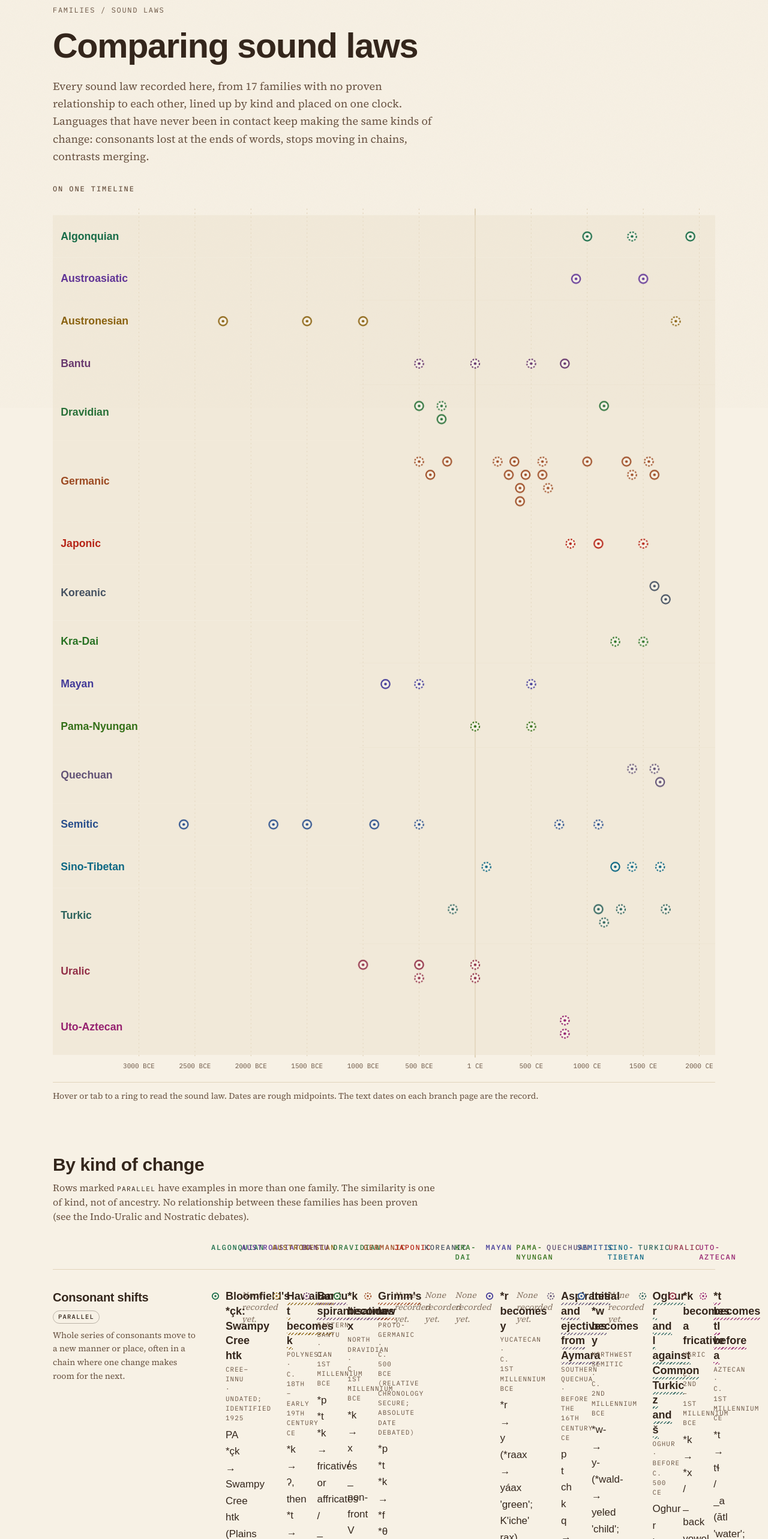
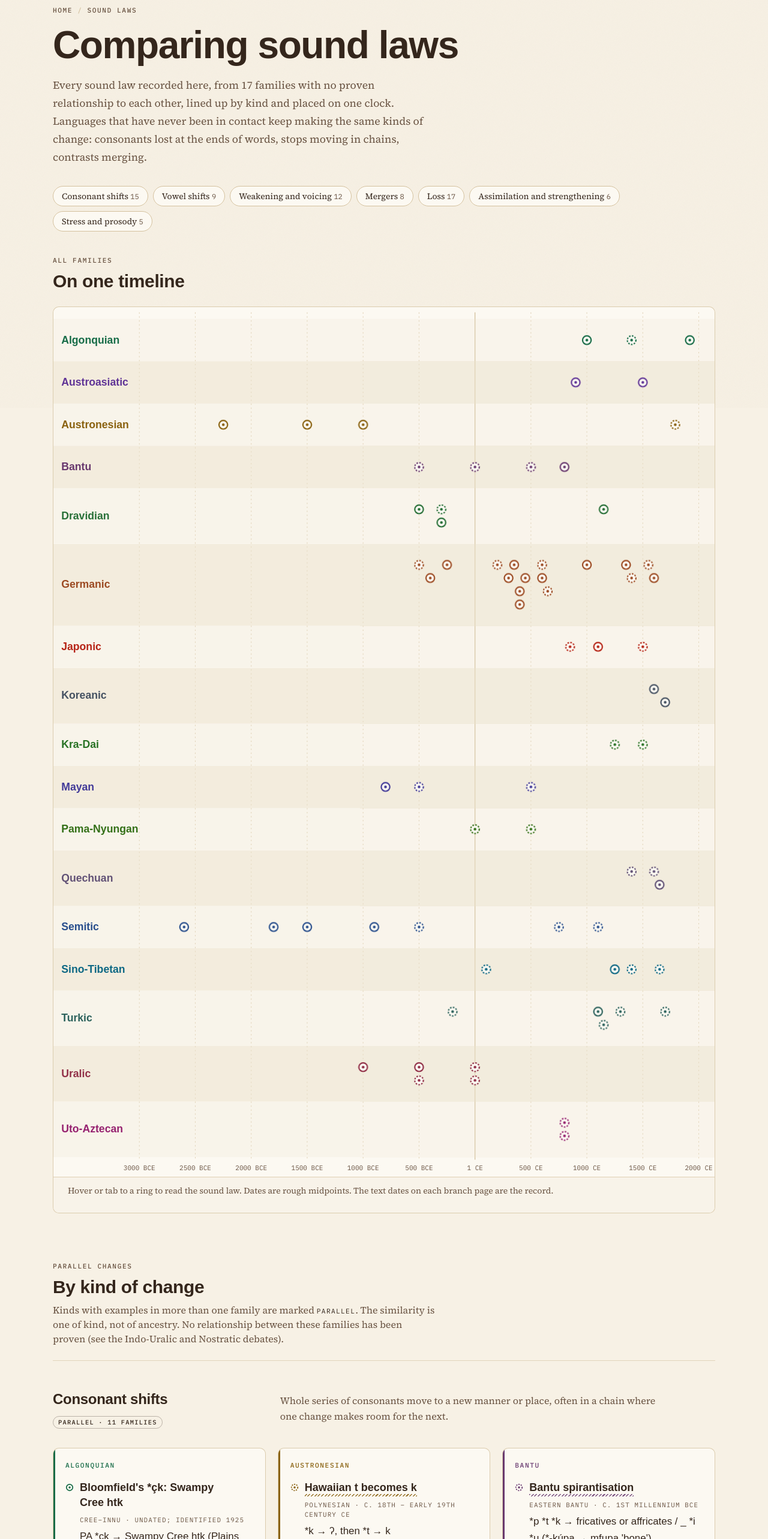
Before and after one commit to andifathulms/language-lineage, a Next.js app: page /sound-laws in a window 1280 px wide. Shown: the part 120-2686 px from the top of the page at 60% size. Built offline with nearby package versions, Linux system fonts and the light colour scheme; a web font is replaced by a local one.

Commit message:
fix: sound-law comparison no longer overlaps with 17 families
Replace the one-column-per-family matrix with a card grid per kind of change,
add jump links, and set the timeline on a plate with alternating lanes.

Co-Authored-By: Claude Opus 5.5 (1M context) <noreply@anthropic.com>

```diff
--- a/src/app/sound-laws/page.tsx
+++ b/src/app/sound-laws/page.tsx
@@ -20,7 +20,7 @@ function LawItem({ e }: { e: SoundLawEntry }) {
           cx="8"
           cy="8"
           r="6"
-          className="fill-cream stroke-accent"
+          className="fill-paper stroke-accent"
           strokeWidth={2}
           strokeDasharray={e.tp.contested ? "2.4 2" : undefined}
         />
@@ -29,7 +29,7 @@ function LawItem({ e }: { e: SoundLawEntry }) {
       <Link href={lawHref(e)} className="font-display text-lg font-semibold leading-snug no-underline hover:text-accent">
         <span className={e.tp.contested ? "contested-mark" : ""}>{e.tp.title}</span>
       </Link>
-      <p className="mt-0.5 font-label text-[0.68rem] uppercase tracking-[0.1em] text-bark-soft">
+      <p className="mt-2 font-label text-[0.68rem] uppercase tracking-[0.1em] text-bark-soft">
         {e.branch.name} · {e.tp.date}
       </p>
       <p className="ipa mt-1.5 leading-relaxed text-bark">{e.tp.notation}</p>
@@ -60,101 +60,97 @@ export default function SoundLawsPage() {
   }));
 
   const rows = PROCESSES.map((p) => {
-    const cells = families.map((f) => laws.filter((e) => e.tp.process === p.id && e.family.slug === f.slug));
-    return { ...p, cells, shared: cells.filter((c) => c.length).length > 1 };
-  }).filter((r) => r.cells.some((c) => c.length));
+    const groups = families
+      .map((f) => ({ family: f, laws: laws.filter((e) => e.tp.process === p.id && e.family.slug === f.slug) }))
+      .filter((g) => g.laws.length);
+    return { ...p, groups, count: groups.reduce((n, g) => n + g.laws.length, 0) };
+  }).filter((r) => r.groups.length);
 
   return (
-    <div className="mx-auto max-w-6xl px-4 sm:px-6">
+    <div className="mx-auto max-w-page px-4 sm:px-6">
       <FamilyAccentStyles families={families} />
-      <header className="pb-8 pt-12 sm:pt-16">
-        <nav aria-label="Breadcrumb" className="font-label text-xs uppercase tracking-[0.14em] text-bark-soft">
+      <header className="pb-10 pt-12 sm:pt-16">
+        <nav aria-label="Breadcrumb" className="meta">
           <Link href="/" className="no-underline hover:text-accent">
-            Families
+            Home
           </Link>
-          <span aria-hidden="true"> / </span>
+          <span aria-hidden="true" className="mx-2 text-ring">
+            /
+          </span>
           <span>Sound laws</span>
         </nav>
-        <h1 className="mt-4 text-[clamp(2.2rem,5vw,3.6rem)] font-semibold leading-tight">Comparing sound laws</h1>
-        <p className="mt-4 max-w-reading text-lg leading-relaxed text-bark-soft">
+        <h1 className="mt-4 text-[clamp(2.4rem,5.5vw,4rem)] font-semibold leading-[1.04]">Comparing sound laws</h1>
+        <p className="mt-5 max-w-reading text-[1.1rem] leading-[1.7] text-bark-soft">
           Every sound law recorded here, from {families.length} families with no proven relationship to each other,
-          lined up by kind and placed on one clock. Languages that have never been in contact keep making the same kinds of change: consonants lost at the
-          ends of words, stops moving in chains, contrasts merging.
+          lined up by kind and placed on one clock. Languages that have never been in contact keep making the same
+          kinds of change: consonants lost at the ends of words, stops moving in chains, contrasts merging.
         </p>
+        <nav aria-label="Kinds of change" className="mt-8 flex flex-wrap gap-2">
+          {rows.map((r) => (
+            <a
+              key={r.id}
+              href={`#${r.id}`}
+              className="rounded-full border border-ring bg-paper px-3.5 py-1.5 text-sm text-bark no-underline transition-colors duration-base ease-grow hover:border-bark"
+            >
+              {r.label} <span className="font-label text-xs text-bark-soft">{r.count}</span>
+            </a>
+          ))}
+        </nav>
       </header>
 
       <section aria-labelledby="timeline-heading">
-        <h2 id="timeline-heading" className="font-label text-xs font-medium uppercase tracking-[0.16em] text-bark-soft">
+        <p className="meta">All families</p>
+        <h2 id="timeline-heading" className="mt-2 text-3xl font-semibold">
           On one timeline
         </h2>
-        <div className="mt-4">
+        <div className="mt-6">
           <SoundLawTimeline lanes={lanes} />
         </div>
       </section>
 
-      <section aria-labelledby="matrix-heading" className="mt-16">
-        <h2 id="matrix-heading" className="text-3xl font-semibold">
+      <section aria-labelledby="matrix-heading" className="mt-20">
+        <p className="meta">Parallel changes</p>
+        <h2 id="matrix-heading" className="mt-2 text-3xl font-semibold">
           By kind of change
         </h2>
         <p className="mt-2 max-w-reading text-bark-soft">
-          Rows marked <span className="font-label text-[0.7rem] uppercase tracking-[0.12em] text-bark">parallel</span>{" "}
-          have examples in more than one family. The similarity is one of kind, not of ancestry. No relationship between
-          these families has been proven (see the Indo-Uralic and Nostratic debates).
+          Kinds with examples in more than one family are marked{" "}
+          <span className="font-label text-[0.7rem] uppercase tracking-[0.12em] text-bark">parallel</span>. The
+          similarity is one of kind, not of ancestry. No relationship between these families has been proven (see the
+          Indo-Uralic and Nostratic debates).
         </p>
 
-        <div
-          className="mt-8 hidden gap-6 border-b border-ring/60 pb-3 md:grid"
-          style={{ gridTemplateColumns: `15rem repeat(${families.length}, minmax(0, 1fr))` }}
-        >
-          <span />
-          {families.map((f) => (
-            <span
-              key={f.slug}
-              className={`${accentClass(f)} font-label text-xs font-medium uppercase tracking-[0.14em] text-accent`}
-            >
-              {f.name}
-            </span>
-          ))}
-        </div>
-
-        <div className="divide-y divide-ring/60">
+        <div className="mt-6 divide-y divide-ring/60 border-t border-ring/60">
           {rows.map((r) => (
-            <section
-              key={r.id}
-              id={r.id}
-              aria-labelledby={`${r.id}-heading`}
-              className="grid scroll-mt-24 gap-6 py-8 md:grid-cols-[15rem_repeat(var(--cols),minmax(0,1fr))]"
-              style={{ ["--cols" as string]: families.length }}
-            >
-              <div>
-                <h3 id={`${r.id}-heading`} className="text-xl font-semibold">
+            <section key={r.id} id={r.id} aria-labelledby={`${r.id}-heading`} className="scroll-mt-24 py-12">
+              <div className="grid gap-4 md:grid-cols-[1fr_2fr] md:items-baseline">
+                <div className="flex flex-wrap items-center gap-3">
+                  <h3 id={`${r.id}-heading`} className="text-2xl font-semibold">
                     {r.label}
                   </h3>
-                {r.shared && (
-                  <span className="mt-2 inline-block rounded-full border border-bark/30 px-2 py-0.5 font-label text-[0.65rem] font-medium uppercase tracking-[0.12em]">
-                    Parallel
+                  {r.groups.length > 1 && (
+                    <span className="rounded-full border border-bark/30 px-2 py-0.5 font-label text-[0.65rem] font-medium uppercase tracking-[0.12em]">
+                      Parallel · {r.groups.length} families
                     </span>
                   )}
-                <p className="mt-2 text-sm leading-relaxed text-bark-soft">{r.blurb}</p>
                 </div>
-              {r.cells.map((cell, i) => (
-                <div key={families[i].slug}>
-                  <p
-                    className={`${accentClass(families[i])} mb-3 font-label text-[0.7rem] font-medium uppercase tracking-[0.14em] text-accent md:hidden`}
-                  >
-                    {families[i].name}
+                <p className="max-w-reading leading-relaxed text-bark-soft">{r.blurb}</p>
+              </div>
+              <div className="mt-8 grid gap-5 sm:grid-cols-2 lg:grid-cols-3">
+                {r.groups.map((g) => (
+                  <div key={g.family.slug} className={`${accentClass(g.family)} plate relative overflow-hidden p-5`}>
+                    <span aria-hidden="true" className="absolute inset-y-0 left-0 w-[3px] bg-accent" />
+                    <p className="font-label text-[0.7rem] font-medium uppercase tracking-[0.14em] text-accent">
+                      {g.family.name}
                     </p>
-                  {cell.length ? (
-                    <ul className="space-y-5">
-                      {cell.map((e) => (
+                    <ul className="mt-4 space-y-5">
+                      {g.laws.map((e) => (
                         <LawItem key={e.tp.id} e={e} />
                       ))}
                     </ul>
-                  ) : (
-                    <p className="text-sm italic text-bark-soft/80">None recorded yet.</p>
-                  )}
                   </div>
                 ))}
+              </div>
             </section>
           ))}
         </div>
--- a/src/components/SoundLawTimeline.tsx
+++ b/src/components/SoundLawTimeline.tsx
@@ -72,8 +72,8 @@ export function SoundLawTimeline({ lanes }: { lanes: TimelineLane[] }) {
   }, [lanes]);
 
   return (
-    <figure>
-      <div className="-mx-4 overflow-x-auto px-4 sm:mx-0 sm:px-0">
+    <figure className="plate overflow-hidden">
+      <div className="overflow-x-auto">
         <svg
           viewBox={`0 0 ${WIDTH} ${layout.height}`}
           className="h-auto w-full min-w-[640px]"
@@ -103,9 +103,9 @@ export function SoundLawTimeline({ lanes }: { lanes: TimelineLane[] }) {
             </g>
           ))}
 
-          {layout.lanes.map((lane) => (
+          {layout.lanes.map((lane, li) => (
             <g key={lane.slug} className={lane.accentClass}>
-              <rect x={0} y={lane.top} width={WIDTH} height={lane.height} className="fill-soil" fillOpacity={0.5} />
+              <rect x={0} y={lane.top} width={WIDTH} height={lane.height} className="fill-soil" fillOpacity={li % 2 ? 0.55 : 0.2} />
               <text
                 x={12}
                 y={lane.top + lane.height / 2 + 5}
@@ -134,7 +134,7 @@ export function SoundLawTimeline({ lanes }: { lanes: TimelineLane[] }) {
                       cx={d.cx}
                       cy={d.cy}
                       r={DOT}
-                      className="fill-cream stroke-accent"
+                      className="fill-paper stroke-accent"
                       strokeWidth={2}
                       strokeDasharray={d.contested ? "2.4 2" : undefined}
                     />
@@ -149,7 +149,7 @@ export function SoundLawTimeline({ lanes }: { lanes: TimelineLane[] }) {
       </div>
       <figcaption
         aria-live="polite"
-        className="mt-3 flex min-h-[3.5rem] flex-wrap items-baseline gap-x-3 gap-y-1 border-t border-ring/60 pt-3 text-sm"
+        className="flex min-h-[3.75rem] flex-wrap items-baseline gap-x-3 gap-y-1 border-t border-ring/70 bg-cream/60 px-4 py-3 text-sm sm:px-6"
       >
         {active ? (
           <>
```
Lines whose indentation alone changed are shown as unchanged.
